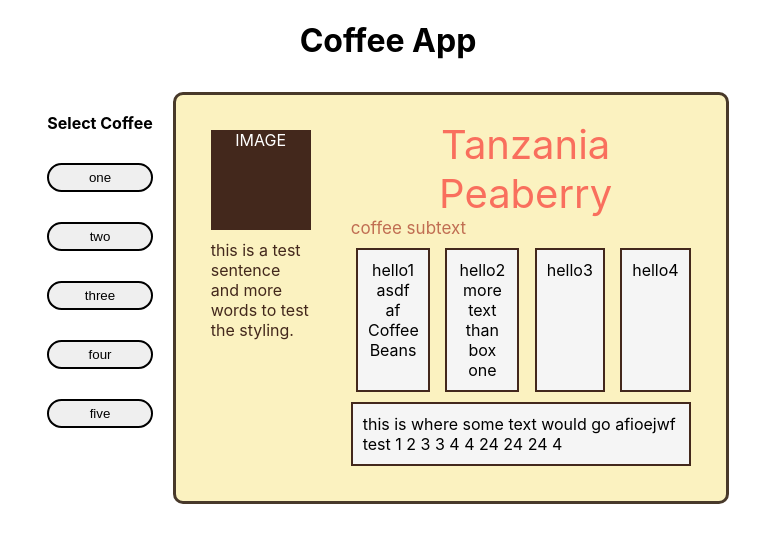
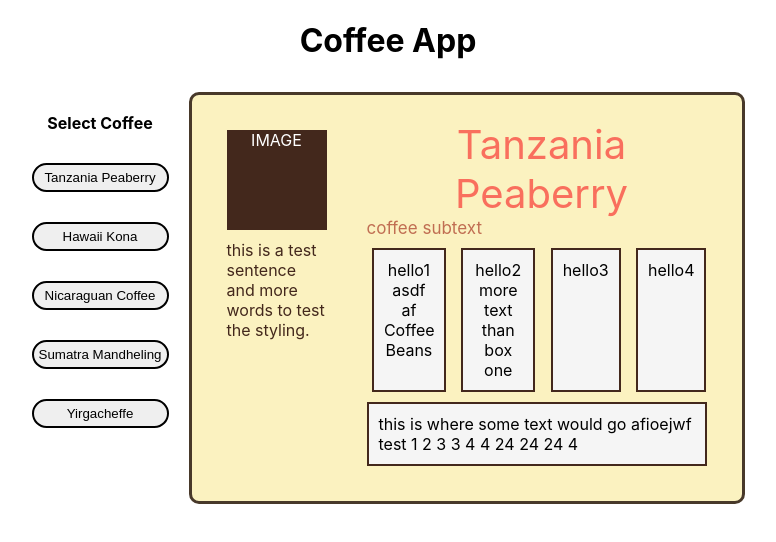
Before and after one commit to jamcapp/newm-n320-coffee-project, a React (Create React App) app: page / in a window 1280 px wide. Shown: the top 542 px of the page, without its empty margins (252-1028 px from the left). Built offline with nearby package versions, Linux system fonts and the light colour scheme.

Commit message:
button event update
logs json on button click.

```diff
--- a/src/Components/CoffeeSelectIcons.js
+++ b/src/Components/CoffeeSelectIcons.js
@@ -6,15 +6,19 @@ export default function CoffeeSelect(props) {
 
   return (
     <div>
-      <button className="CoffeeIcon" onClick={showCoffee}>one</button>
-      <button className="CoffeeIcon" onClick={showCoffee}>two</button>
-      <button className="CoffeeIcon" onClick={showCoffee}>three</button>
-      <button className="CoffeeIcon" onClick={showCoffee}>four</button>
-      <button className="CoffeeIcon" onClick={showCoffee}>five</button>
+      <button className="CoffeeIcon" onClick={showCoffee}>Tanzania Peaberry</button>
+      <button className="CoffeeIcon" onClick={showCoffee}>Hawaii Kona</button>
+      <button className="CoffeeIcon" onClick={showCoffee}>Nicaraguan Coffee</button>
+      <button className="CoffeeIcon" onClick={showCoffee}>Sumatra Mandheling</button>
+      <button className="CoffeeIcon" onClick={showCoffee}>Yirgacheffe</button>
     </div>
   );
 
   function showCoffee() {
-    console.log("click");
+    fetch("data/coffee.json")
+      .then((result) => result.json())
+      .then((data) => {
+        console.log(data);
+      });
   }
 }
```
